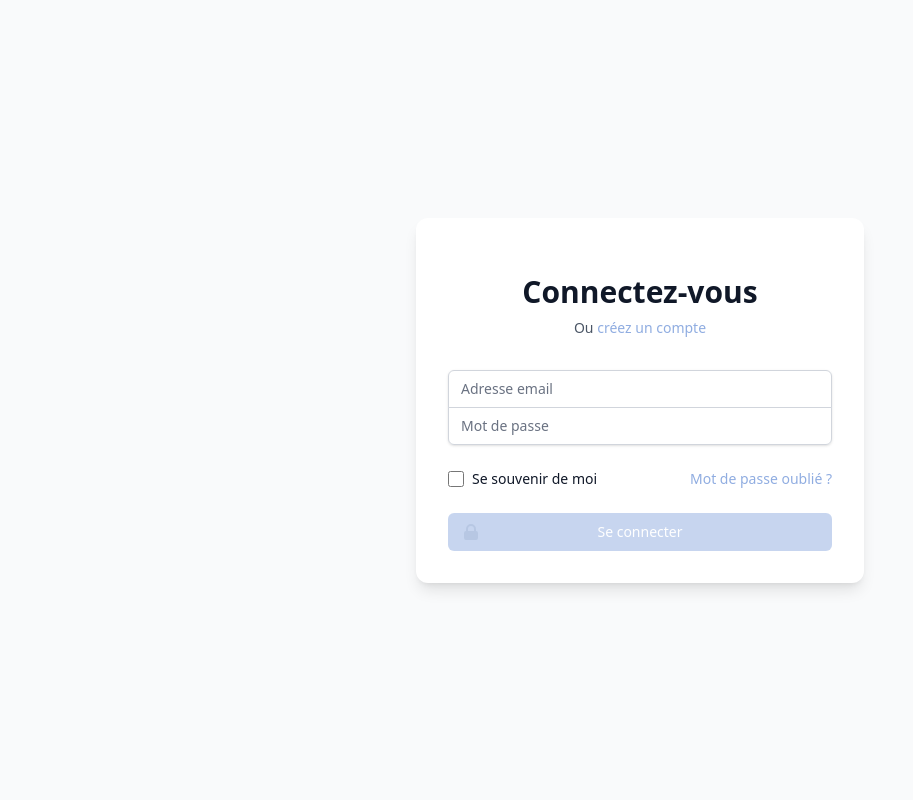
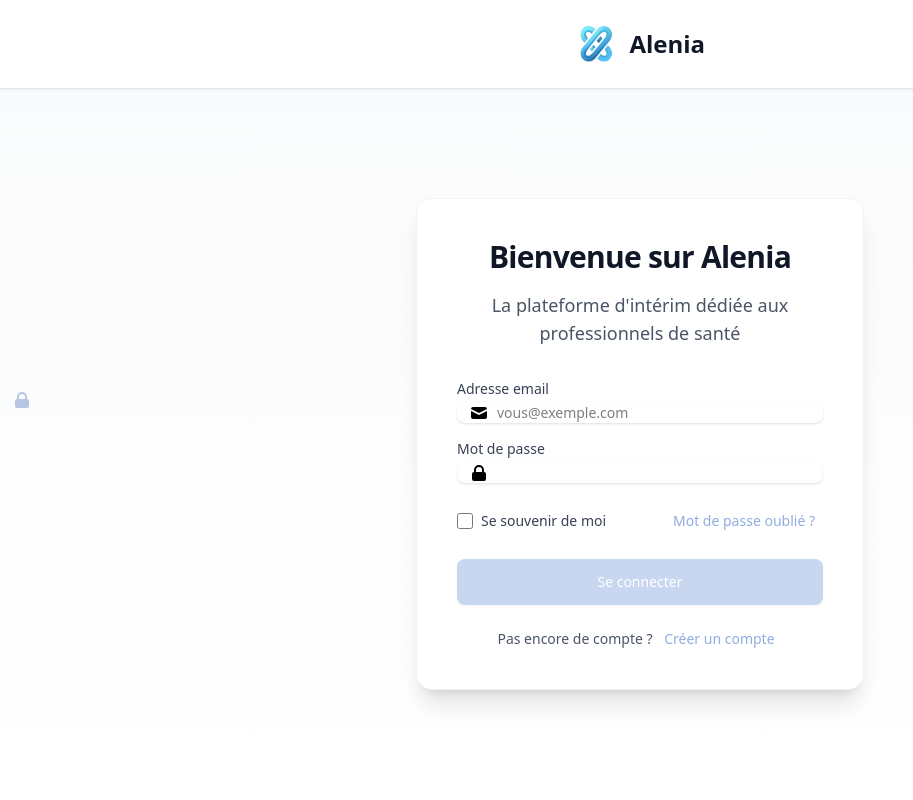
Before and after one commit to Russell-Sedj/AleniaUI, an Angular app: page /login in a window 1280 px wide. Shown: the top 800 px of the page, without its empty margins (0-913 px from the left). Built offline with nearby package versions, Linux system fonts and the light colour scheme; a web font is replaced by a local one.

Commit message:
Better login with accessibilty added

```diff
--- a/src/app/pages/auth/login/login.component.html
+++ b/src/app/pages/auth/login/login.component.html
@@ -1,120 +1,201 @@
+<main
+  class="min-h-screen flex flex-col bg-gradient-to-b from-gray-50 to-white"
+  role="main"
+>
+  <!-- Header avec navigation accessible -->
+  <header class="w-full bg-white shadow-sm py-4" role="banner">
+    <div class="max-w-7xl mx-auto px-4 sm:px-6 lg:px-8">
+      <nav aria-label="Navigation principale">
+        <a
+          href="/"
+          class="flex justify-center items-center group focus:outline-none focus:ring-2 focus:ring-[#90ade1] rounded-lg p-2"
+          aria-label="Retour à l'accueil Alenia"
+        >
+          <img
+            src="/assets/images/logo.png"
+            alt=""
+            class="h-10 w-auto"
+            aria-hidden="true"
+          />
+          <span
+            class="ml-3 text-2xl font-semibold text-gray-900 group-hover:text-[#90ade1] transition-colors"
+          >
+            Alenia
+          </span>
+        </a>
+      </nav>
+    </div>
+  </header>
+
+  <!-- Contenu principal -->
   <div
-  class="min-h-screen flex items-center justify-center bg-gray-50 py-12 px-4 sm:px-6 lg:px-8"
+    class="flex-grow flex items-center justify-center py-12 px-4 sm:px-6 lg:px-8"
   >
-  <div class="max-w-md w-full space-y-8 bg-white p-8 rounded-xl shadow-lg">
-    <!-- Logo/Title section -->
+    <div class="max-w-md w-full space-y-8">
+      <!-- Card de connexion avec effet de profondeur subtil -->
+      <div
+        class="bg-white rounded-2xl shadow-xl p-8 sm:p-10 border border-gray-100"
+      >
         <div class="text-center">
-      <h2 class="mt-6 text-3xl font-extrabold text-gray-900">Connectez-vous</h2>
-      <p class="mt-2 text-sm text-gray-600">
-        Ou
-        <a
-          href="#"
-          class="font-medium text-[#90ade1] hover:text-[#7291c8] transition-colors duration-300"
-        >
-          créez un compte
-        </a>
+          <h1 class="text-3xl font-bold text-gray-900 tracking-tight">
+            Bienvenue sur Alenia
+          </h1>
+          <p class="mt-4 text-lg text-gray-600">
+            La plateforme d'intérim dédiée aux professionnels de santé
           </p>
         </div>
 
-    <!-- Error message -->
+        <!-- Message d'erreur accessible -->
         <div
           *ngIf="errorMessage"
-      class="bg-red-50 border-l-4 border-red-400 p-4 mb-4 rounded-md"
+          role="alert"
+          aria-live="polite"
+          class="mt-6 bg-red-50 border-l-4 border-red-400 p-4 rounded-md"
         >
-      <div class="flex">
+          <div class="flex items-center">
             <div class="flex-shrink-0">
-          <!-- Heroicon name: x-circle -->
               <svg
                 class="h-5 w-5 text-red-400"
-            xmlns="http://www.w3.org/2000/svg"
-            viewBox="0 0 20 20"
-            fill="currentColor"
+                role="img"
+                aria-label="Icône d'erreur"
               >
-            <path
-              fill-rule="evenodd"
-              d="M10 18a8 8 0 100-16 8 8 0 000 16zM8.707 7.293a1 1 0 00-1.414 1.414L8.586 10l-1.293 1.293a1 1 0 101.414 1.414L10 11.414l1.293 1.293a1 1 0 001.414-1.414L11.414 10l1.293-1.293a1 1 0 00-1.414-1.414L10 8.586 8.707 7.293z"
-              clip-rule="evenodd"
-            />
+                <use href="#error-icon"></use>
               </svg>
             </div>
             <div class="ml-3">
-          <p class="text-sm text-red-600">{{ errorMessage }}</p>
+              <p class="text-sm text-red-700">{{ errorMessage }}</p>
             </div>
           </div>
         </div>
 
-    <!-- Login form -->
+        <!-- Formulaire avec labels visibles pour une meilleure accessibilité -->
         <form
           #loginForm="ngForm"
           (ngSubmit)="onSubmit(loginForm)"
           class="mt-8 space-y-6"
+          novalidate
         >
-      <div class="rounded-md shadow-sm -space-y-px">
+          <div class="space-y-4">
+            <!-- Champ Email -->
             <div>
-          <label for="email" class="sr-only">Email</label>
+              <label
+                for="email"
+                class="block text-sm font-medium text-gray-700 mb-1"
+              >
+                Adresse email
+              </label>
+              <div class="relative">
+                <div
+                  class="absolute inset-y-0 left-0 pl-3 flex items-center pointer-events-none"
+                >
+                  <svg class="h-5 w-5 text-gray-400" aria-hidden="true">
+                    <path
+                      d="M2.003 5.884L10 9.882l7.997-3.998A2 2 0 0016 4H4a2 2 0 00-1.997 1.884z"
+                    />
+                    <path
+                      d="M18 8.118l-8 4-8-4V14a2 2 0 002 2h12a2 2 0 002-2V8.118z"
+                    />
+                  </svg>
+                </div>
                 <input
                   id="email"
                   name="email"
                   type="email"
                   [(ngModel)]="model.email"
                   required
-            email
-            class="appearance-none rounded-none relative block w-full px-3 py-2 border border-gray-300 placeholder-gray-500 text-gray-900 rounded-t-md focus:outline-none focus:ring-[#90ade1] focus:border-[#90ade1] focus:z-10 sm:text-sm"
-            placeholder="Adresse email"
+                  autocomplete="email"
+                  aria-required="true"
+                  [attr.aria-invalid]="
+                    loginForm.form.get('email')?.invalid &&
+                    loginForm.form.get('email')?.touched
+                  "
+                  class="pl-10 block w-full rounded-lg border-gray-300 shadow-sm focus:ring-[#90ade1] focus:border-[#90ade1] sm:text-sm"
+                  placeholder="vous@exemple.com"
                 />
               </div>
+            </div>
+
+            <!-- Champ Mot de passe -->
             <div>
-          <label for="password" class="sr-only">Mot de passe</label>
+              <label
+                for="password"
+                class="block text-sm font-medium text-gray-700 mb-1"
+              >
+                Mot de passe
+              </label>
+              <div class="relative">
+                <div
+                  class="absolute inset-y-0 left-0 pl-3 flex items-center pointer-events-none"
+                >
+                  <svg class="h-5 w-5 text-gray-400" aria-hidden="true">
+                    <path
+                      fill-rule="evenodd"
+                      d="M5 9V7a5 5 0 0110 0v2a2 2 0 012 2v5a2 2 0 01-2 2H5a2 2 0 01-2-2v-5a2 2 0 012-2zm8-2v2H7V7a3 3 0 016 0z"
+                      clip-rule="evenodd"
+                    />
+                  </svg>
+                </div>
                 <input
                   id="password"
                   name="motDePass"
                   type="password"
                   [(ngModel)]="model.motDePass"
                   required
-            class="appearance-none rounded-none relative block w-full px-3 py-2 border border-gray-300 placeholder-gray-500 text-gray-900 rounded-b-md focus:outline-none focus:ring-[#90ade1] focus:border-[#90ade1] focus:z-10 sm:text-sm"
-            placeholder="Mot de passe"
+                  autocomplete="current-password"
+                  aria-required="true"
+                  [attr.aria-invalid]="
+                    loginForm.form.get('motDePass')?.invalid &&
+                    loginForm.form.get('motDePass')?.touched
+                  "
+                  class="pl-10 block w-full rounded-lg border-gray-300 shadow-sm focus:ring-[#90ade1] focus:border-[#90ade1] sm:text-sm"
                 />
               </div>
             </div>
+          </div>
 
-      <div class="flex items-center justify-between">
+          <!-- Options de connexion -->
+          <div class="flex items-center justify-between mt-6">
             <div class="flex items-center">
               <input
                 id="remember-me"
                 name="remember-me"
                 type="checkbox"
-            class="h-4 w-4 text-[#90ade1] focus:ring-[#90ade1] border-gray-300 rounded"
+                class="h-4 w-4 rounded border-gray-300 text-[#90ade1] focus:ring-[#90ade1]"
+                aria-label="Se souvenir de moi"
               />
-          <label for="remember-me" class="ml-2 block text-sm text-gray-900">
+              <label for="remember-me" class="ml-2 block text-sm text-gray-700">
                 Se souvenir de moi
               </label>
             </div>
 
-        <div class="text-sm">
             <a
               href="#"
-            class="font-medium text-[#90ade1] hover:text-[#7291c8] transition-colors duration-300"
+              class="text-sm font-medium text-[#90ade1] hover:text-[#7291c8] focus:outline-none focus:ring-2 focus:ring-[#90ade1] rounded-lg px-2 py-1"
+              aria-label="Réinitialiser votre mot de passe"
             >
               Mot de passe oublié ?
             </a>
           </div>
-      </div>
 
-      <div>
+          <!-- Bouton de connexion -->
           <button
             type="submit"
             [disabled]="!loginForm.valid"
-          [ngClass]="{ 'opacity-50 cursor-not-allowed': !loginForm.valid }"
-          class="group relative w-full flex justify-center py-2 px-4 border border-transparent text-sm font-medium rounded-md text-white bg-[#90ade1] hover:bg-[#7291c8] focus:outline-none focus:ring-2 focus:ring-offset-2 focus:ring-[#90ade1] transition-colors duration-300"
+            aria-label="Se connecter à votre compte"
+            [ngClass]="{
+              'opacity-50 cursor-not-allowed': !loginForm.valid,
+              'hover:bg-[#7291c8] focus:outline-none focus:ring-2 focus:ring-offset-2 focus:ring-[#90ade1]':
+                loginForm.valid
+            }"
+            class="mt-6 w-full flex justify-center py-3 px-4 border border-transparent rounded-lg shadow-sm text-sm font-medium text-white bg-[#90ade1] transition-all duration-200 ease-in-out"
           >
-          <span class="absolute left-0 inset-y-0 flex items-center pl-3">
-            <!-- Heroicon name: lock-closed -->
+            <span
+              class="absolute left-0 inset-y-0 flex items-center pl-3"
+              aria-hidden="true"
+            >
               <svg
                 class="h-5 w-5 text-[#7291c8] group-hover:text-[#90ade1]"
-              xmlns="http://www.w3.org/2000/svg"
-              viewBox="0 0 20 20"
                 fill="currentColor"
-              aria-hidden="true"
               >
                 <path
                   fill-rule="evenodd"
@@ -125,7 +206,31 @@
             </span>
             Se connecter
           </button>
-      </div>
+
+          <!-- Lien d'inscription -->
+          <p class="mt-6 text-center text-sm text-gray-600">
+            Pas encore de compte ?
+            <a
+              href="/register"
+              class="font-medium text-[#90ade1] hover:text-[#7291c8] focus:outline-none focus:ring-2 focus:ring-[#90ade1] rounded-lg px-2 py-1"
+            >
+              Créer un compte
+            </a>
+          </p>
         </form>
       </div>
     </div>
+  </div>
+</main>
+
+<!-- SVG Icons -->
+<svg class="hidden" aria-hidden="true">
+  <symbol id="error-icon" fill="none" viewBox="0 0 24 24" stroke="currentColor">
+    <path
+      stroke-linecap="round"
+      stroke-linejoin="round"
+      stroke-width="2"
+      d="M12 8v4m0 4h.01M21 12a9 9 0 11-18 0 9 9 0 0118 0z"
+    />
+  </symbol>
+</svg>
```
Lines whose indentation alone changed are shown as unchanged.
